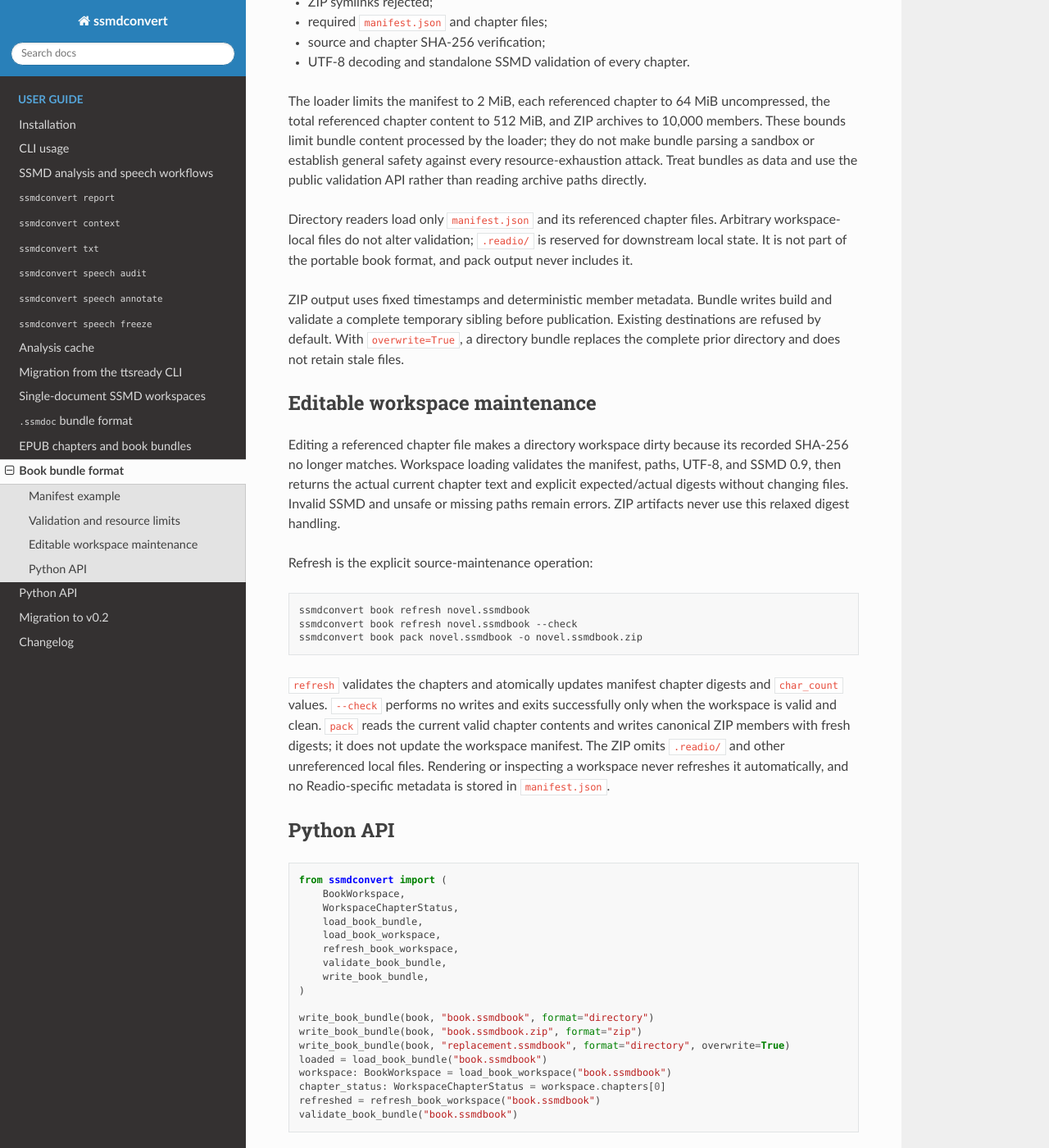
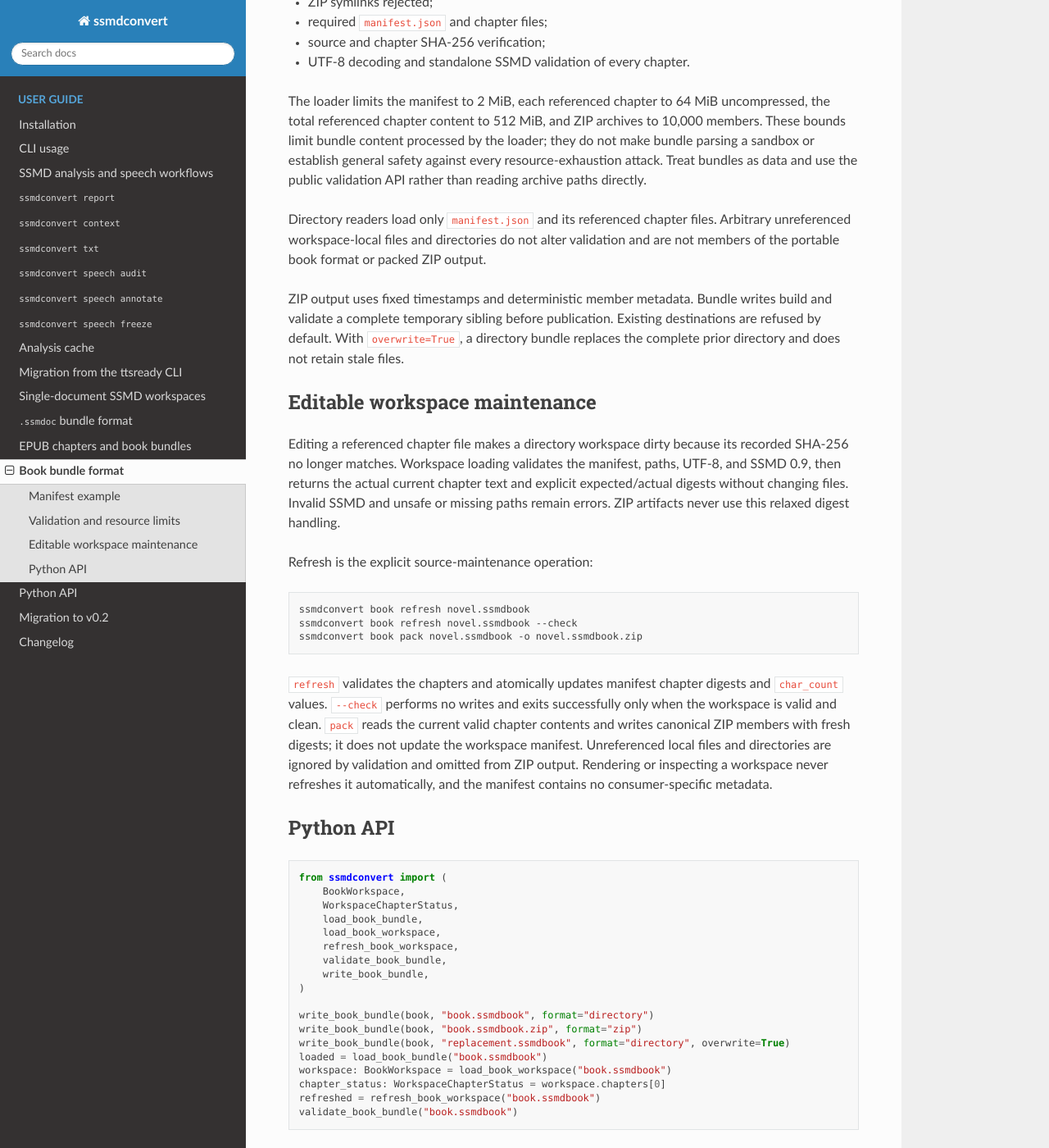
Before and after one commit to buchwandler/ssmdconvert, a Sphinx documentation site: the page built from docs/bundle-format.md, in a window 1280 px wide and 1400 px high, scrolled down 2220 px. Shown: the whole window at 82% size. Built offline with Sphinx 7.4.7 and the Read the Docs theme 3.1.0, drawn with Linux system fonts in a browser that asks for light colours; some of the changed text lies outside the part shown.

Commit message:
feat: remove readio in docs

````diff
--- a/docs/bundle-format.md
+++ b/docs/bundle-format.md
@@ -72,7 +72,7 @@ The strict `load_book_bundle()` and `validate_book_bundle()` APIs validate direc
 
 The loader limits the manifest to 2 MiB, each referenced chapter to 64 MiB uncompressed, the total referenced chapter content to 512 MiB, and ZIP archives to 10,000 members. These bounds limit bundle content processed by the loader; they do not make bundle parsing a sandbox or establish general safety against every resource-exhaustion attack. Treat bundles as data and use the public validation API rather than reading archive paths directly.
 
-Directory readers load only `manifest.json` and its referenced chapter files. Arbitrary workspace-local files do not alter validation; `.readio/` is reserved for downstream local state. It is not part of the portable book format, and pack output never includes it.
+Directory readers load only `manifest.json` and its referenced chapter files. Arbitrary unreferenced workspace-local files and directories do not alter validation and are not members of the portable book format or packed ZIP output.
 
 ZIP output uses fixed timestamps and deterministic member metadata. Bundle writes build and validate a complete temporary sibling before publication. Existing destinations are refused by default. With `overwrite=True`, a directory bundle replaces the complete prior directory and does not retain stale files.
 
@@ -88,7 +88,7 @@ ssmdconvert book refresh novel.ssmdbook --check
 ssmdconvert book pack novel.ssmdbook -o novel.ssmdbook.zip
 ```
 
-`refresh` validates the chapters and atomically updates manifest chapter digests and `char_count` values. `--check` performs no writes and exits successfully only when the workspace is valid and clean. `pack` reads the current valid chapter contents and writes canonical ZIP members with fresh digests; it does not update the workspace manifest. The ZIP omits `.readio/` and other unreferenced local files. Rendering or inspecting a workspace never refreshes it automatically, and no Readio-specific metadata is stored in `manifest.json`.
+`refresh` validates the chapters and atomically updates manifest chapter digests and `char_count` values. `--check` performs no writes and exits successfully only when the workspace is valid and clean. `pack` reads the current valid chapter contents and writes canonical ZIP members with fresh digests; it does not update the workspace manifest. Unreferenced local files and directories are ignored by validation and omitted from ZIP output. Rendering or inspecting a workspace never refreshes it automatically, and the manifest contains no consumer-specific metadata.
 
 ## Python API
 
@@ -117,4 +117,4 @@ For EPUB conversion, use `convert_book(source, options=BookConversionOptions(...
 and pass `result.book` to `write_book_bundle()` when publication is intended.
 The writer requires an explicit format and does not reread the original EPUB.
 See [Python API](api.md) for the v0.2 result/options contract and [books](books.md)
-for workspace and Readio handoff examples.
+for workspace handoff examples.
````
Also changed, not shown: README.md (+2 -2 lines), docs/books.md (+1 -1 lines), docs/document-bundle-format.md (+1 -3 lines), docs/documents.md (+1 -1 lines), 4 other files.
